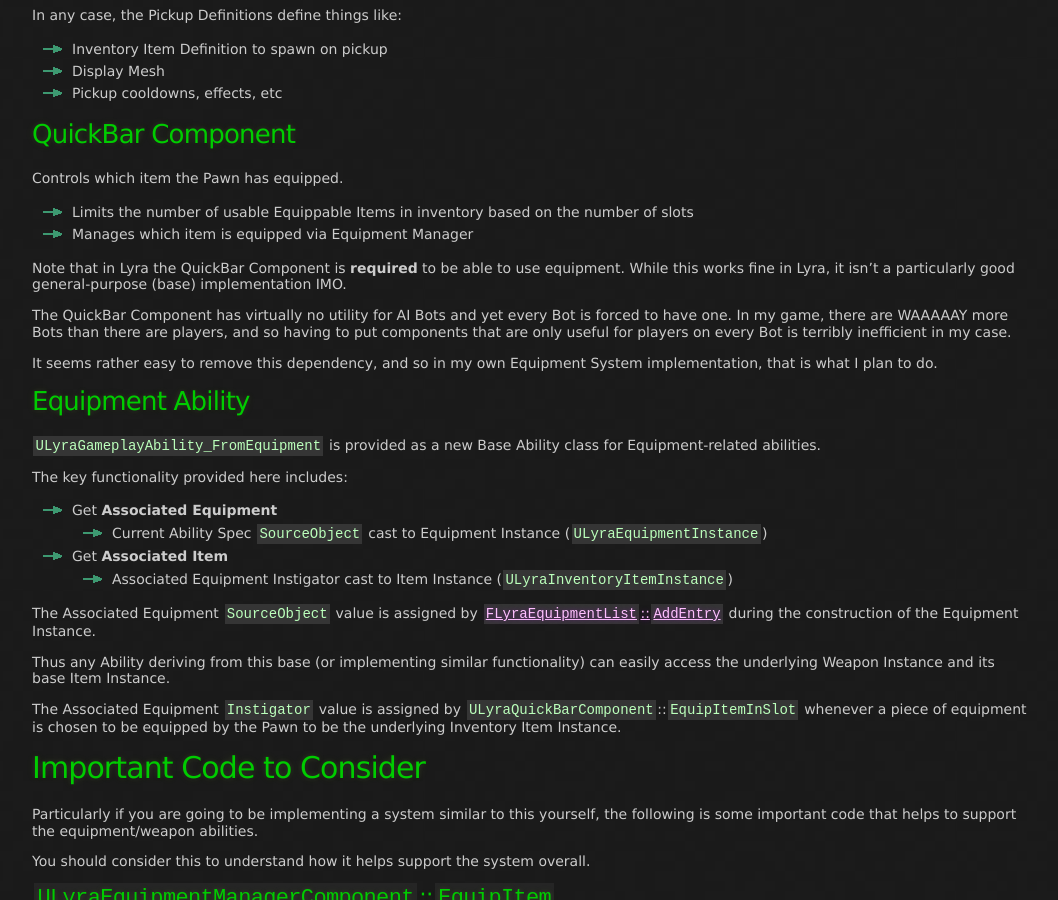
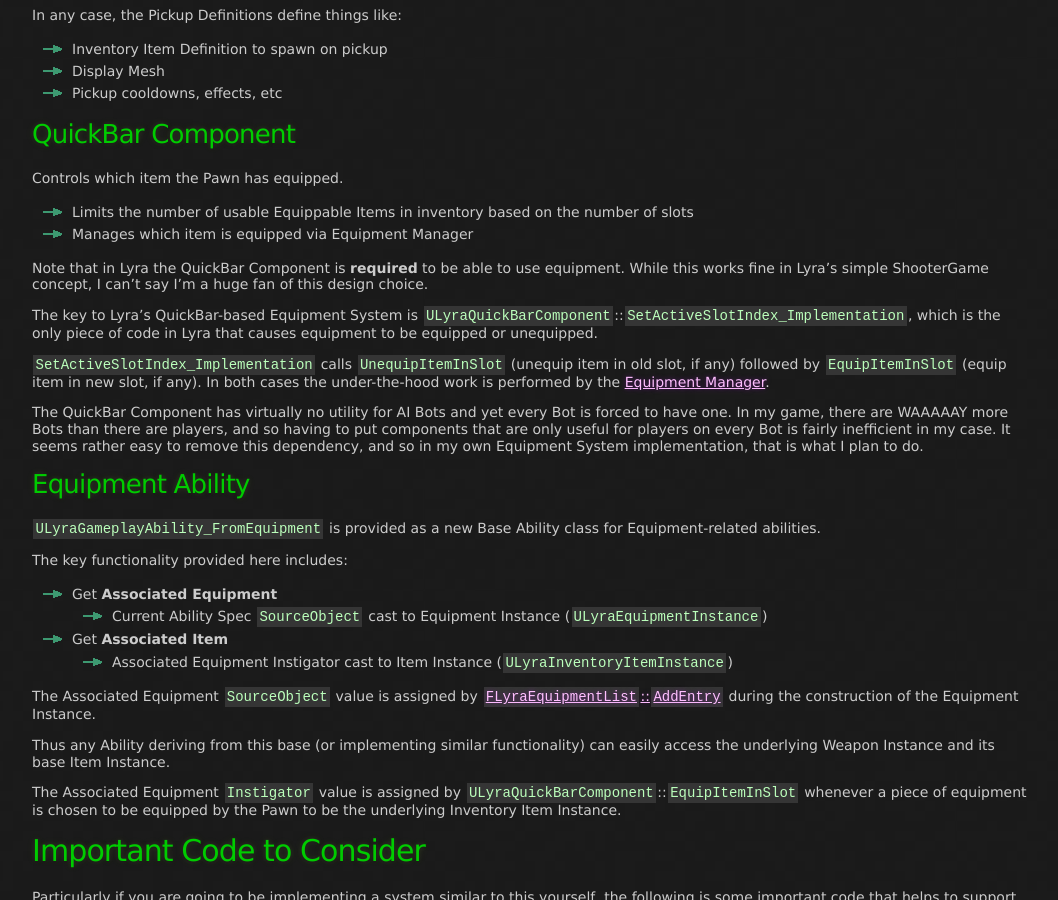
Before and after one commit to x157/x157.github.io, a Jekyll site: the page built from UE5/LyraStarterGame/Equipment/index.md, in a window 1280 px wide and 900 px high, scrolled down 1538 px. Shown: the whole window, without its empty margins (108-1166 px from the left). Built offline with Jekyll 4.4.1, drawn with Linux system fonts in a browser that asks for light colours; some of the changed text lies outside the part shown.

Commit message:
Add more info RE QuickBar

```diff
--- a/UE5/LyraStarterGame/Equipment/index.md
+++ b/UE5/LyraStarterGame/Equipment/index.md
@@ -38,8 +38,8 @@
 - [Pickup Definition](#PickupDefinition) (constant)
   - Defines a Weapon/Item in the world that can be picked up
 - [QuickBar Component](#QuickBarComponent) (Controller Component)
+  - The player's only interface to the Equipment Manager
   - Controls which piece of Equipment the Pawn has equipped at any given time
-  - The player's interface to the Equipment Manager
 
 ## Related Gameplay Abilities
 
@@ -111,14 +111,22 @@
 - Manages which item is equipped via Equipment Manager
 
 Note that in Lyra the QuickBar Component is **required** to be able to use equipment.
-While this works fine in Lyra, it isn't a particularly good general-purpose (base)
-implementation IMO.
+While this works fine in Lyra's simple ShooterGame concept,
+I can't say I'm a huge fan of this design choice.
+
+The key to Lyra's QuickBar-based Equipment System is
+`ULyraQuickBarComponent`::`SetActiveSlotIndex_Implementation`,
+which is the only piece of code in Lyra that causes equipment to be equipped or unequipped.
+
+`SetActiveSlotIndex_Implementation` calls `UnequipItemInSlot` (unequip item in old slot, if any)
+followed by `EquipItemInSlot` (equip item in new slot, if any).
+In both cases the under-the-hood work is performed by the
+[Equipment Manager](#EquipmentManager).
 
 The QuickBar Component has virtually no utility for AI Bots and yet every Bot is forced
 to have one.  In my game, there are WAAAAAY more Bots than there are players, and so
-having to put components that are only useful for players on every Bot is terribly
+having to put components that are only useful for players on every Bot is fairly
 inefficient in my case.
-
 It seems rather easy to remove this dependency, and so in my own Equipment System
 implementation, that is what I plan to do.
 
```
